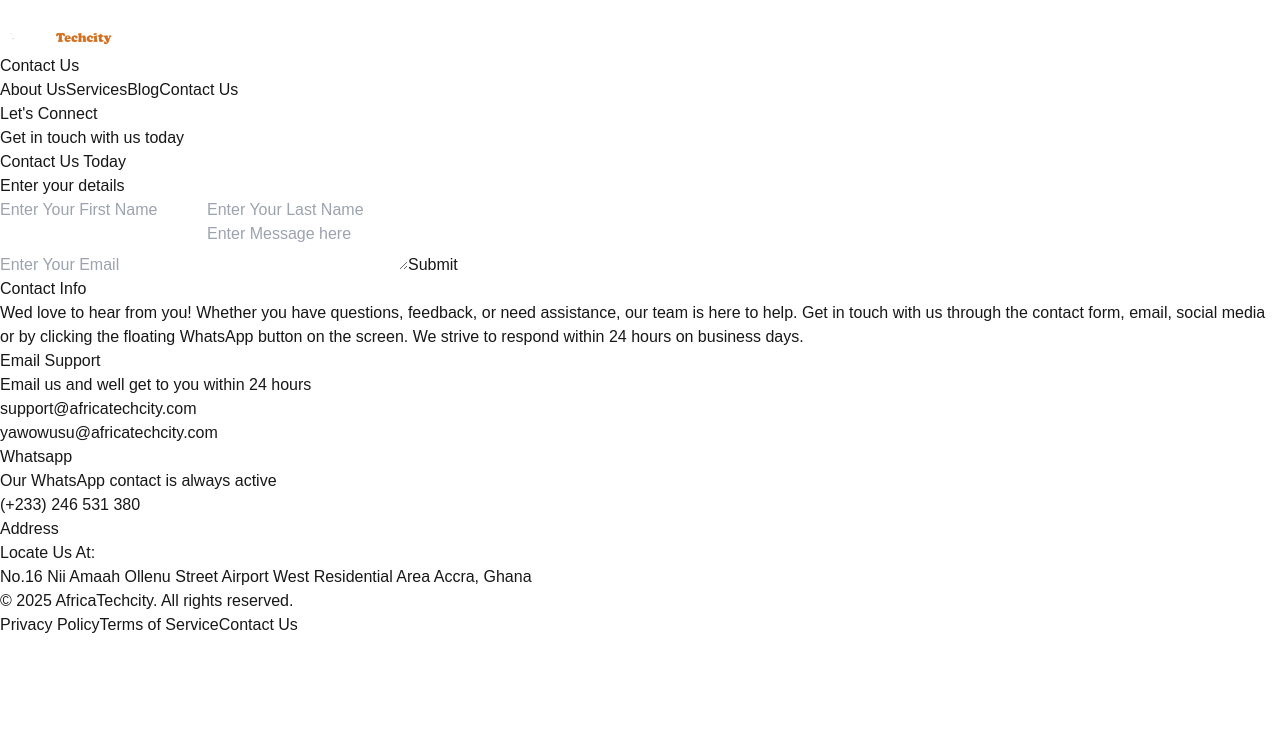
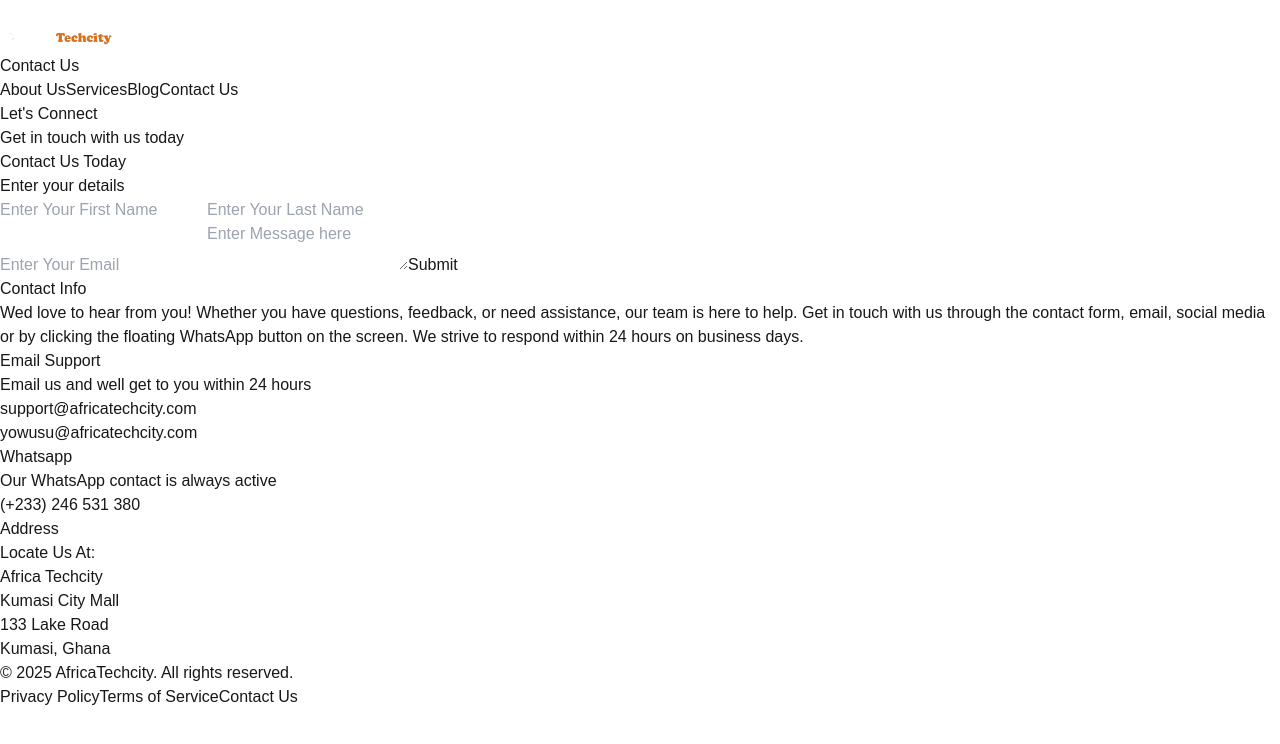
Before and after one commit to maagyei04/africa_techcity, a Next.js app: page /contact in a window 1280 px wide. Shown: the top 744 px of the page. Built offline with nearby package versions, Linux system fonts and the light colour scheme.

Commit message:
address changes

```diff
--- a/src/app/contact/page.tsx
+++ b/src/app/contact/page.tsx
@@ -64,7 +64,7 @@
         <div className="bg-darkBlue text-white min-h-screen py-20">
             <div className="max-w-6xl mx-auto px-4 md:px-8 items-center">
                 <div className="text-center">
-                    <h2 className="text-4xl font-bold text-orange-500 mb-4">Let&apos;s Connect</h2>
+                    <h2 className="text-4xl font-bold text-orange-500 mb-4 italic">Let&apos;s Connect</h2>
                     <p className="text-lg mb-8 text-gray-500">Get in touch with us today</p>
                 </div>
                 <div className="grid md:grid-cols-2 gap-8">
@@ -125,15 +125,15 @@
                             Wed love to hear from you! Whether you have questions, feedback, or need assistance, our team is here to help. Get in touch with us through the contact form, email, social media or by clicking the floating WhatsApp button on the screen. We strive to respond within 24 hours on business days.
                         </p>
 
-                        <h4 className="text-l mb-2">Email Support</h4>
-                        <p className="text-gray-500">
+                        <h4 className="text-l">Email Support</h4>
+                        <p className="text-gray-500 mb-2">
                             Email us and well get to you within 24 hours
                         </p>
                         <p className="text-gray-500">
                             support@africatechcity.com
                         </p>
                         <p className="mb-2 text-gray-500">
-                            yawowusu@africatechcity.com
+                            yowusu@africatechcity.com
                         </p>
 
                         <h4 className="text-l mb-2">Whatsapp</h4>
@@ -144,14 +144,15 @@
                             (+233) 246 531 380
                         </p>
 
-                        <h4 className="text-l mb-2">Address</h4>
-                        <p className="text-gray-500">
+                        <h4 className="text-l">Address</h4>
+                        <p className="text-gray-500 mb-2">
                             Locate Us At:
                         </p>
                         <p className="mb-2 text-gray-500">
-                            No.16 Nii Amaah Ollenu Street
-                            Airport West Residential Area
-                            Accra, Ghana
+                            Africa Techcity <br />
+                            Kumasi City Mall <br />
+                            133 Lake Road <br />
+                            Kumasi, Ghana
                         </p>
                     </div>
                 </div>
```
